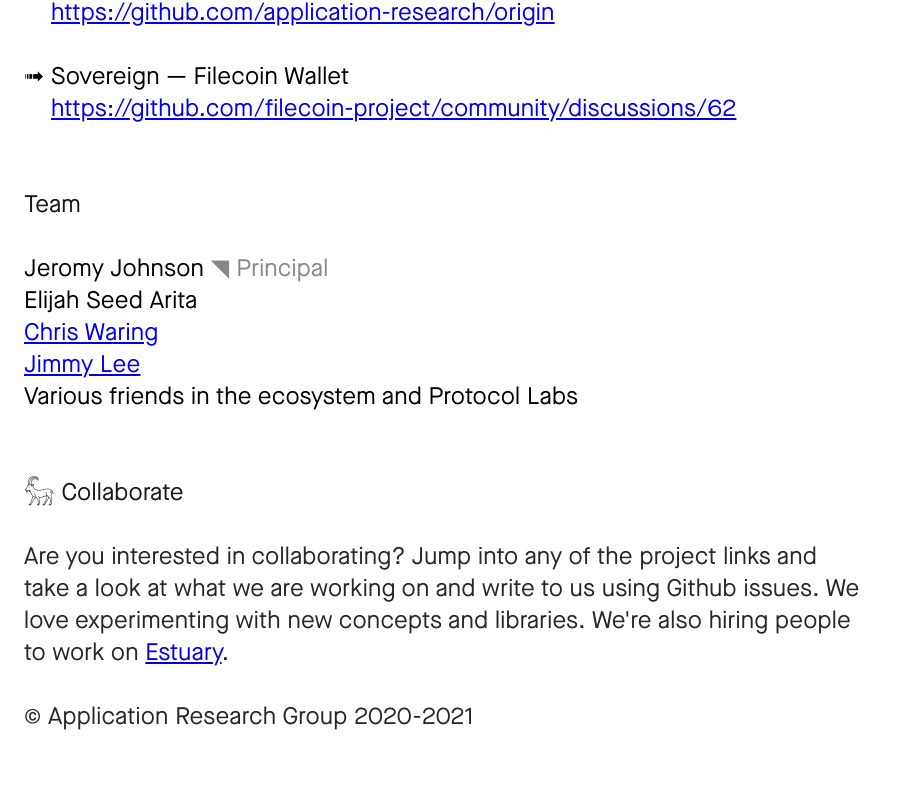
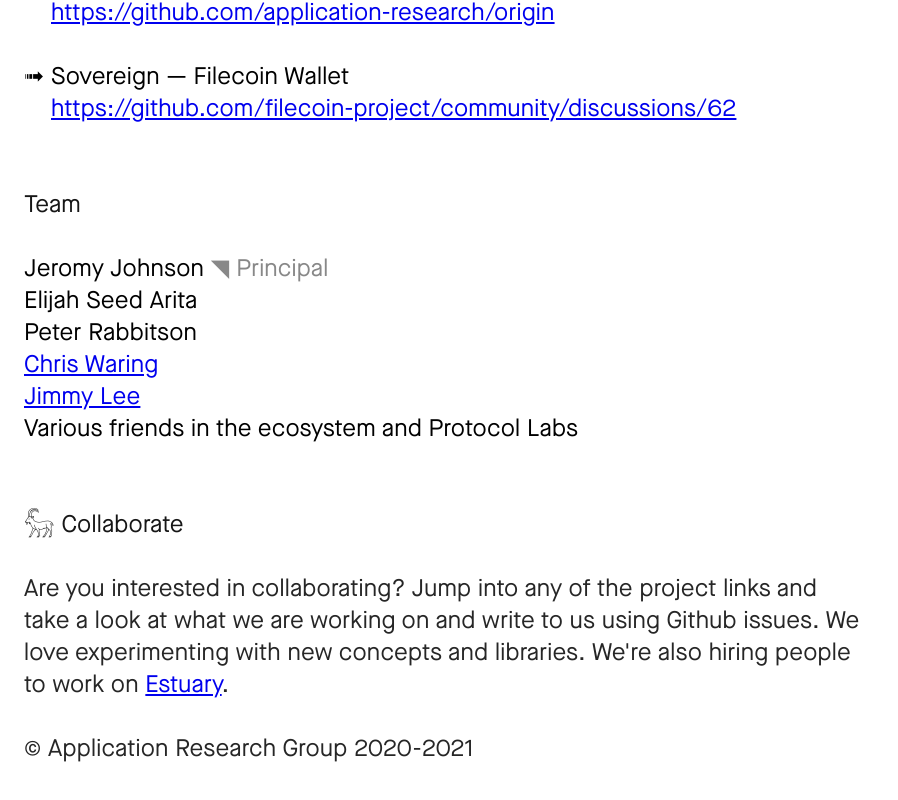
Before and after one commit to protocol/arg, a Next.js app: page / in a window 1280 px wide. Shown: the part 1604-2404 px from the top of the page, without its empty margins (0-898 px from the left). Built offline with nearby package versions, Linux system fonts and the light colour scheme.

Commit message:
adds ribasushi

```diff
--- a/pages/index.js
+++ b/pages/index.js
@@ -64,6 +64,7 @@ const STYLES_BODY = css`
 const team = [
   { name: 'Jeromy Johnson', title: 'Principal' },
   { name: 'Elijah Seed Arita' },
+  { name: 'Peter Rabbitson' },
   { name: 'Chris Waring', url: 'https://github.com/cwaring' },
   { name: 'Jimmy Lee', url: 'https://reading.supply/@jim' },
   { name: 'Various friends in the ecosystem and Protocol Labs' },
```
